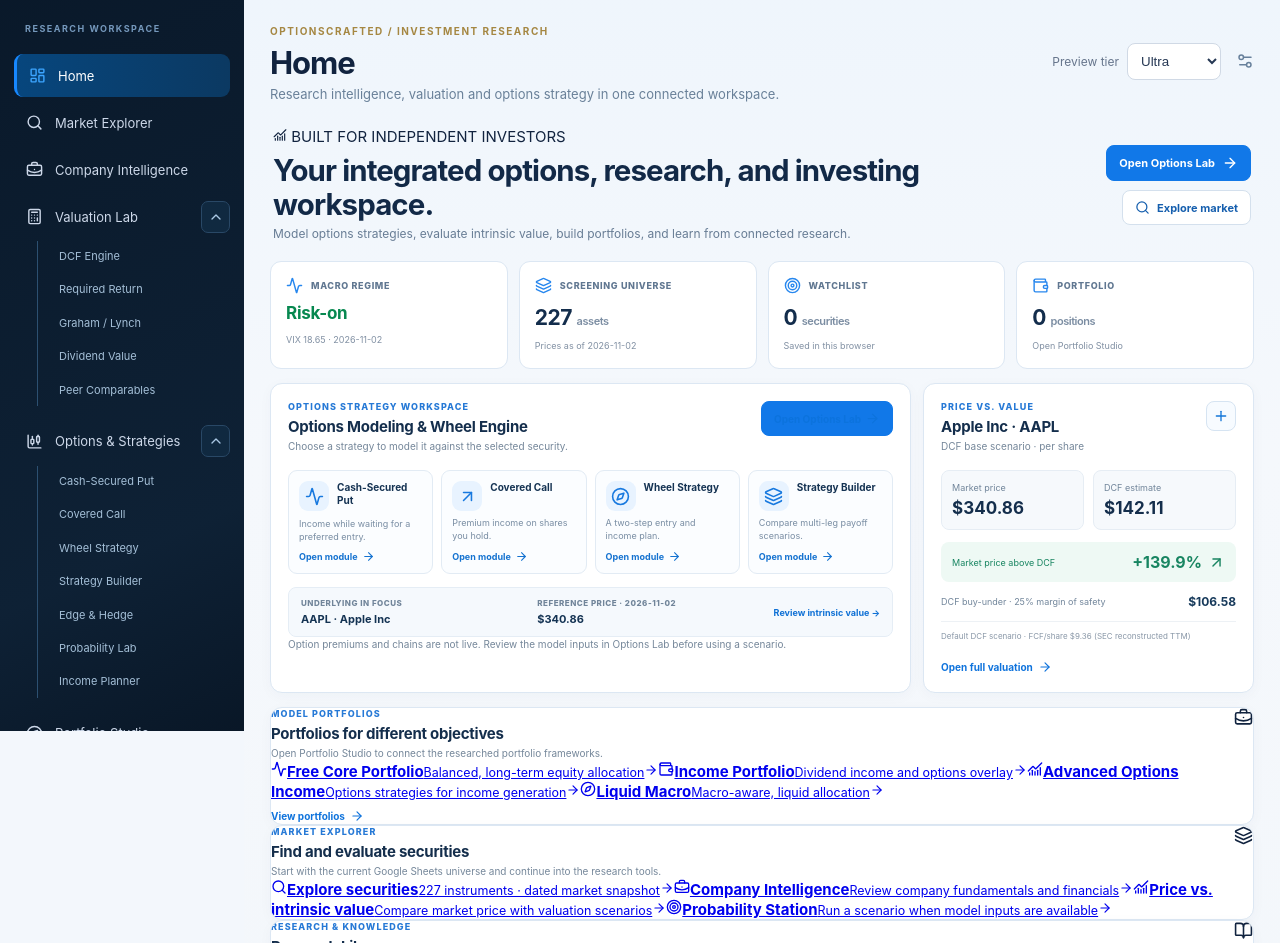
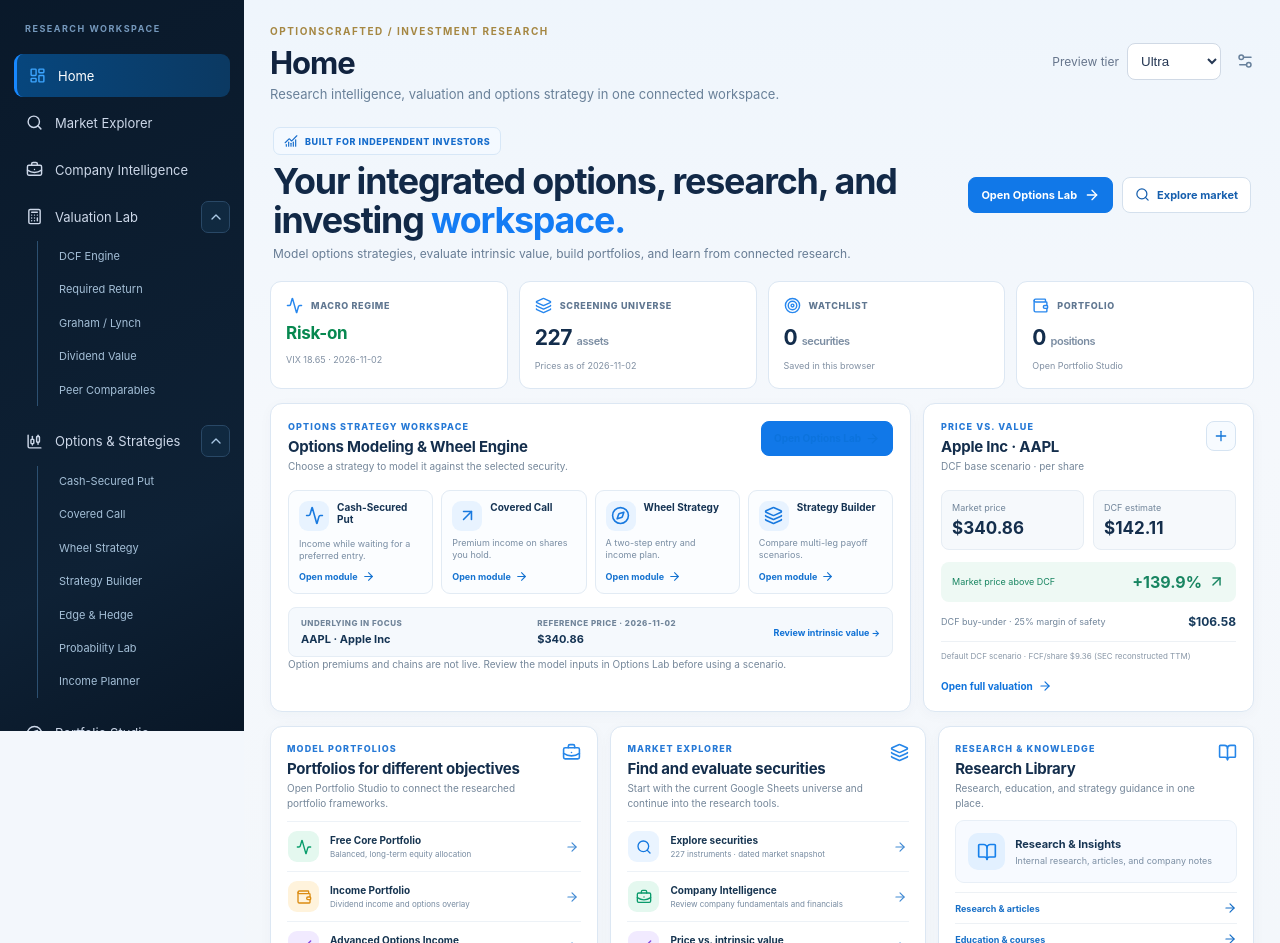
Before and after one commit to piergiorgiorocchini-maker/optioncrafted-tools-demo, a React (Vite) app in the folder platform-app/: page / in a window 1280 px wide. Shown: the part 69-1012 px from the top of the page. Built offline with nearby package versions, Linux system fonts and the light colour scheme.

Commit message:
Style integrated home workspace sections

```diff
--- a/platform-app/src/components/home-dashboard.css
+++ b/platform-app/src/components/home-dashboard.css
@@ -57,3 +57,41 @@
 @media(max-width:1150px){.home-market-tape{grid-template-columns:repeat(3,minmax(0,1fr))}.home-feature-grid{grid-template-columns:1fr 1fr}.home-lower-grid{grid-template-columns:1fr 1fr}.home-lower-grid>.home-watchlist-card{grid-column:1/-1}}
 @media(max-width:800px){.home-welcome{align-items:flex-start;flex-direction:column}.home-welcome-actions{justify-content:flex-start}.home-feature-grid{grid-template-columns:1fr}.home-kpis{grid-template-columns:repeat(2,minmax(0,1fr))}.home-lower-grid{grid-template-columns:1fr 1fr}}
 @media(max-width:560px){.home-market-tape{grid-template-columns:1fr 1fr;padding:9px 11px}.home-market-quote{padding-left:7px}.home-kpis,.home-lower-grid{grid-template-columns:1fr}.home-lower-grid>.home-watchlist-card{grid-column:auto}.home-strategy-grid{grid-template-columns:repeat(2,minmax(0,1fr))}.home-underlying{grid-template-columns:1fr 1fr}.home-underlying>a{grid-column:1/-1}}
+
+
+/* Integrated Home layout based on the approved workspace mockup. */
+.home-built-badge{display:inline-flex;align-items:center;gap:7px;padding:6px 10px;border:1px solid #d7e7f7;border-radius:7px;background:#f4f9ff;color:#176dcc;font-size:9px;font-weight:800;letter-spacing:.6px}
+.home-welcome-copy{min-width:0;max-width:850px}
+.home-welcome h2{font-size:clamp(26px,2.8vw,40px);letter-spacing:-1.2px;line-height:1.1}
+.home-welcome h2 b{color:#147cf4}
+.home-welcome-actions{flex:none}
+.home-ecosystem-grid{display:grid;grid-template-columns:1.04fr 1fr 1fr;gap:12px;align-items:stretch}
+.home-ecosystem-grid>.home-card{padding:16px}
+.home-ecosystem-grid .home-card-heading{min-height:62px}
+.home-ecosystem-grid .home-card-heading>svg{flex:none;color:#2586e9}
+.home-model-list,.home-tool-list{display:grid;margin-top:10px}
+.home-model-list>a,.home-tool-list>a{display:grid;grid-template-columns:34px minmax(0,1fr) 15px;align-items:center;gap:8px;padding:9px 1px;border-top:1px solid #edf2f7;color:#163450;text-decoration:none;min-width:0}
+.home-model-list>a>span:nth-child(2),.home-tool-list>a>span:nth-child(2){display:grid;gap:3px;min-width:0}
+.home-model-list strong,.home-tool-list strong{font-size:10px;line-height:1.25}
+.home-model-list small,.home-tool-list small{font-size:8px;color:#778ba1;line-height:1.35}
+.home-model-list>a>svg:last-child,.home-tool-list>a>svg:last-child{color:#438bd4}
+.home-model-icon,.home-tool-icon{width:31px;height:31px;border-radius:9px;display:grid;place-items:center}
+.home-model-icon.growth{color:#0a9e6c;background:#e4f8ef}
+.home-model-icon.income{color:#db8c12;background:#fff3dc}
+.home-model-icon.options{color:#8648df;background:#f1eaff}
+.home-model-icon.macro{color:#167de3;background:#e7f3ff}
+.home-tool-icon.blue{color:#1478e0;background:#eaf4ff}
+.home-tool-icon.green{color:#0b9b6c;background:#e4f8ef}
+.home-tool-icon.violet{color:#844bdd;background:#f1eaff}
+.home-tool-icon.orange{color:#e18417;background:#fff2df}
+.home-library-feature{display:flex;align-items:center;gap:10px;padding:12px;margin:9px 0;background:#f7faff;border:1px solid #e8eff7;border-radius:9px}
+.home-library-mark{width:37px;height:37px;flex:none;display:grid;place-items:center;border-radius:10px;background:#e2f0ff;color:#1680eb}
+.home-library-feature div{display:grid;gap:4px}
+.home-library-feature strong{font-size:11px;color:#173553}
+.home-library-feature small{font-size:9px;line-height:1.35;color:#7b8ea3}
+.home-library-card .home-research-links a{padding:8px 0}
+.home-shortcut-grid{display:grid;grid-template-columns:repeat(2,minmax(0,1fr));gap:8px;margin-top:13px}
+.home-shortcut-grid a{min-height:62px;display:flex;flex-direction:column;align-items:flex-start;justify-content:center;gap:5px;padding:9px;border:1px solid #e3ebf4;border-radius:8px;text-decoration:none;color:#1b5a98;font-size:9px;font-weight:750;background:#fbfdff}
+.home-shortcut-grid a svg{color:#1781e8}
+@media(max-width:1180px){.home-ecosystem-grid{grid-template-columns:repeat(2,minmax(0,1fr))}.home-library-card{grid-column:1/-1}.home-welcome{align-items:flex-start}.home-welcome-actions{max-width:230px}}
+@media(max-width:760px){.home-ecosystem-grid{grid-template-columns:1fr}.home-library-card{grid-column:auto}.home-welcome{display:grid;gap:13px}.home-welcome-actions{max-width:none;justify-content:flex-start}.home-welcome h2{font-size:28px}.home-feature-grid{grid-template-columns:minmax(0,1fr)}.home-lower-grid{grid-template-columns:minmax(0,1fr)}}
```
